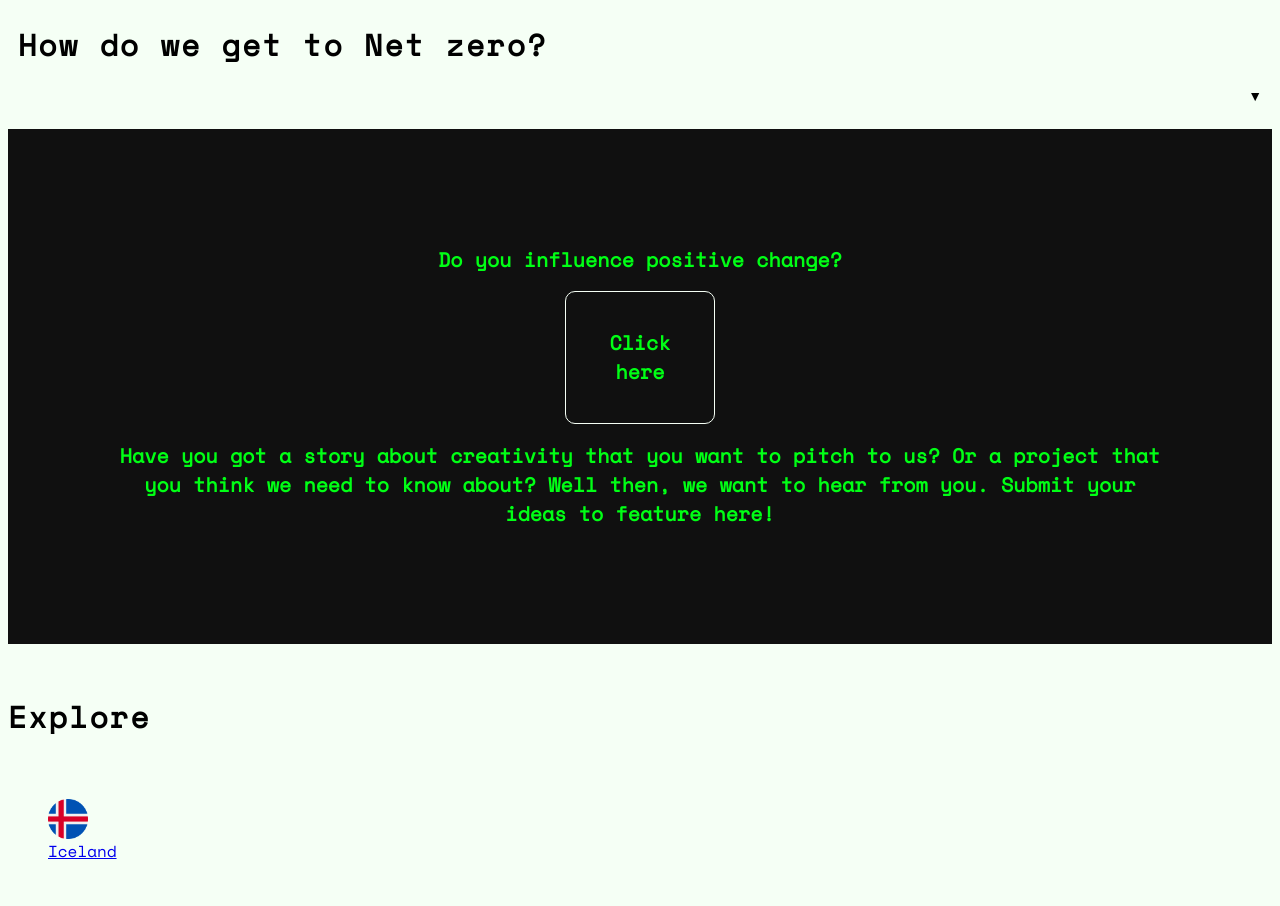
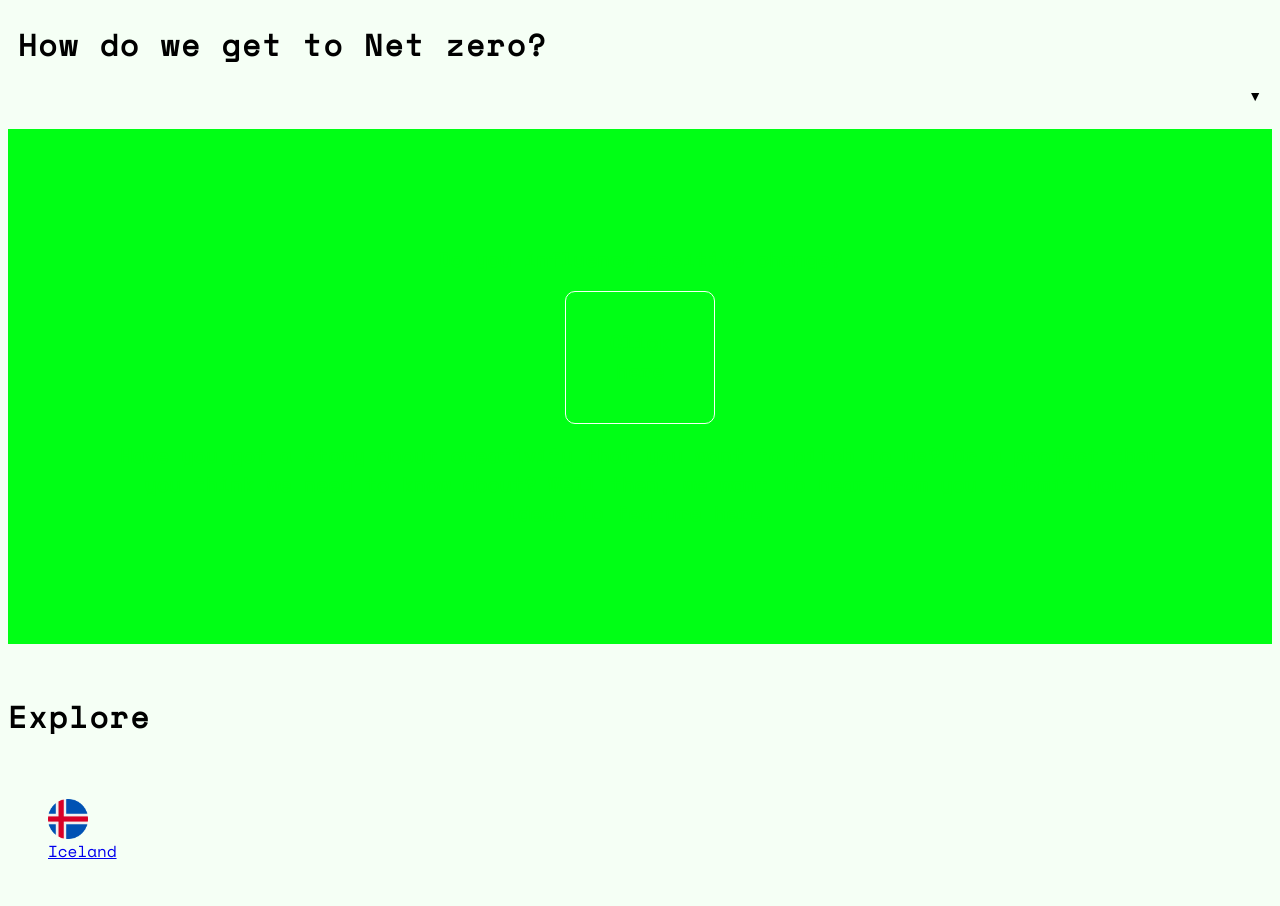
Before and after one commit to zero2040net/zero2040net.github.io, a plain HTML site: page index.html in a window 1280 px wide. Shown: the part 1020-1926 px from the top of the page. Drawn offline with nearby package versions, Linux system fonts and the light colour scheme; a script that the page names is missing.

Commit message:
Update style.css

```diff
--- a/style.css
+++ b/style.css
@@ -422,7 +422,7 @@ figcaption {
 }
 
 #banner {
-    background: #101010;
+    background: #00ff15;
     height: auto;
     padding: 100px 100px
 }
@@ -435,7 +435,7 @@ a#download {
     width: 150px;
     margin: 0px auto;
     padding: 20px;
-    color: #00ff15;
+    color: #101010;
     font-family: 'Space Mono', monospace;
     border: 1px solid hsl(120, 100%, 98%);
     text-decoration: none;
```
